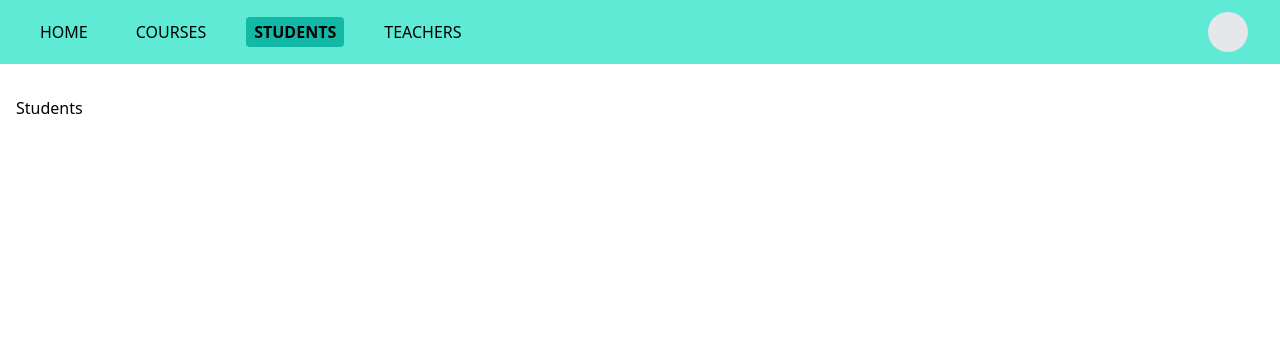
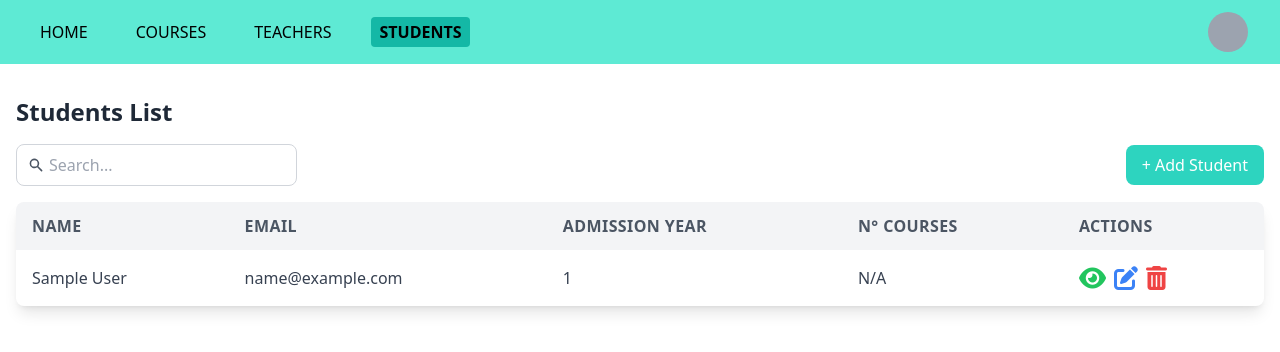
Before and after one commit to CodeByManu/SGA_Verificables, a Flask app: page /students in a window 1280 px wide. Shown: the top 352 px of the page. Run offline with Flask 3, Linux system fonts and the light colour scheme; tables that the repository leaves empty hold one stand-in row (values such as "Sample post"); some libraries are stand-ins or nearby versions.

Commit message:
feat: CRD (Not U) of Course, Teacher & Students

```diff
--- a/app.py
+++ b/app.py
@@ -1,6 +1,6 @@
 from flask import Flask, render_template, request, redirect, url_for, flash
-from config import Config # type: ignore
-from models import db, Course, Prerequisite, Period, Section, Teacher, Student, StudentSection, Evaluation, Task, Grade # type: ignore
+from config import Config
+from models import db, Course, Prerequisite, Period, Section, Teacher, Student, StudentSection, Evaluation, Task, Grade
 
 app = Flask(__name__)
 app.config.from_object(Config)
@@ -9,26 +9,25 @@ db.init_app(app)
 with app.app_context():
     db.create_all()
 
+# HOME
+
 @app.route('/')
 def home():
     return render_template('home.html', active_page='home')
 
+# COURSES
+
 @app.route('/courses', methods=['GET'])
 def get_courses():
     courses = Course.query.all()
-    return render_template('courses.html', courses=courses, active_page='courses')
+    return render_template('courses/courses.html', courses=courses, active_page='courses')
 
-@app.route('/students', methods=['GET'])
-def get_students():
-    students = Student.query.all()
-    return render_template('students.html', students=students, active_page='students')
+@app.route('/courses/<int:course_id>', methods=['GET'])
+def get_course_detail(course_id):
+    course = Course.query.get_or_404(course_id)
+    return render_template('courses/course_detail.html', course=course, active_page='courses')
 
-@app.route('/teachers', methods=['GET'])
-def get_teachers():
-    teachers = Teacher.query.all()
-    return render_template('teachers.html', teachers=teachers, active_page='teachers')
-
-@app.route('/courses/new', methods=['GET','POST'])
+@app.route('/courses', methods=['POST'])
 def post_course():
     if request.method == 'POST':
         code = request.form.get('code')
@@ -39,8 +38,88 @@ def post_course():
         db.session.commit()
         flash('Course added successfully!')
         return redirect(url_for('get_courses'))
-    return render_template('new_course.html')
 
+@app.route('/courses/<int:course_id>', methods=['POST'])
+def update_course(course_id):
+    course = Course.query.get_or_404(course_id)
+    if request.method == 'POST':
+        course.code = request.form.get('code')
+        course.name = request.form.get('name')
+        course.description = request.form.get('description')
+        db.session.commit()
+        flash('Course updated successfully!')
+        return redirect(url_for('get_courses'))
+
+@app.route('/course/delete/<int:course_id>', methods=['POST'])
+def delete_course(course_id):
+    course = Course.query.get_or_404(course_id)
+    db.session.delete(course)
+    db.session.commit()
+    flash('Curso eliminado exitosamente.')
+    return redirect(url_for('get_courses'))
+
+#TEACHERS
+
+@app.route('/teachers', methods=['GET'])
+def get_teachers():
+    teachers = Teacher.query.all()
+    return render_template('teachers/teachers.html', teachers=teachers, active_page='teachers')
+
+@app.route('/teachers/<int:teacher_id>', methods=['GET'])
+def get_teacher_detail(teacher_id):
+    teacher = Teacher.query.get_or_404(teacher_id)
+    return render_template('teachers/teacher_detail.html', teacher=teacher, active_page='teachers')
+
+@app.route('/teachers', methods=['POST'])
+def post_teacher():
+    if request.method == 'POST':
+        name = request.form.get('name')
+        email = request.form.get('email')
+        new_teacher = Teacher(name=name, email=email)
+        db.session.add(new_teacher)
+        db.session.commit()
+        flash('Teacher added successfully!')
+        return redirect(url_for('get_teachers'))
+
+@app.route('/teacher/delete/<int:teacher_id>', methods=['POST'])
+def delete_teacher(teacher_id):
+    teacher = Teacher.query.get_or_404(teacher_id)
+    db.session.delete(teacher)
+    db.session.commit()
+    flash('Teacher deleted successfully.')
+    return redirect(url_for('get_teachers'))
+
+#STUDENTS
+
+@app.route('/students', methods=['GET'])
+def get_students():
+    students = Student.query.all()
+    return render_template('students/students.html', students=students, active_page='students')
+
+@app.route('/students/<int:student_id>', methods=['GET'])
+def get_student_detail(student_id):
+    student = Student.query.get_or_404(student_id)
+    return render_template('students/student_detail.html', student=student, active_page='students')
+
+@app.route('/students', methods=['POST'])
+def post_student():
+    if request.method == 'POST':
+        name = request.form.get('name')
+        email = request.form.get('email')
+        admission_date = request.form.get('admission_date')
+        new_student = Student(name=name, email=email, admission_date=admission_date)
+        db.session.add(new_student)
+        db.session.commit()
+        flash('Student added successfully!')
+        return redirect(url_for('get_students'))
+
+@app.route('/student/delete/<int:student_id>', methods=['POST'])
+def delete_student(student_id):
+    student = Student.query.get_or_404(student_id)
+    db.session.delete(student)
+    db.session.commit()
+    flash('Student deleted successfully.')
+    return redirect(url_for('get_students'))
 
 if __name__ == '__main__':
     app.run(debug=True)
--- a/models.py
+++ b/models.py
@@ -72,7 +72,7 @@ class Student(db.Model):
     id = db.Column(db.Integer, primary_key=True)
     name = db.Column(db.String(100), nullable=False)
     email = db.Column(db.String(100), unique=True, nullable=False)
-    admission_date = db.Column(db.Date, nullable=False)
+    admission_date = db.Column(db.Integer, nullable=False)
 
     student_sections = db.relationship('StudentSection', back_populates='student', cascade="all, delete")
     grades = db.relationship('Grade', back_populates='student', cascade="all, delete")
--- a/templates/base.html
+++ b/templates/base.html
@@ -15,5 +15,6 @@
       {% block content %}
       {% endblock %}
     </main>
+    {% block scripts %}{% endblock %}
   </body>
 </html>
--- /dev/null
+++ b/templates/courses/course_detail.html
@@ -0,0 +1,6 @@
+{% extends "base.html" %}
+{% block content %}
+
+<h2 class="text-2xl font-bold text-gray-800 mb-4">{{ course.name }}</h2>
+
+{% endblock %}
--- a/templates/navbar.html
+++ b/templates/navbar.html
@@ -9,16 +9,15 @@
             <a href="{{ url_for('get_courses') }}" class="{{ link_class('courses') }}"> Courses </a>
         </li>
         <li>
+            <a href="{{ url_for('get_teachers') }}" class="{{ link_class('teachers') }}">
+                Teachers
+            </a>
+        </li>
+        <li>
             <a href="{{ url_for('get_students') }}" class="{{ link_class('students') }}">
                 Students
             </a>
         </li>
-        <li>
-            <a href="{{ url_for('get_teachers') }}" class="{{ link_class('teachers') }}">
-                Teachers
-            </a>
-        </li>
     </ul>
-
-    <div class="w-10 h-10 bg-gray-200 rounded-full"></div>
+    <div class="w-10 h-10 bg-gray-400 rounded-full"></div>
 </nav>
--- a/templates/students.html
+++ /dev/null
@@ -1,8 +0,0 @@
-{% extends "base.html" %}
-{% block content %}
-
-
-<h1 class="">Students</h1>
-
-
-{% endblock %}
--- /dev/null
+++ b/templates/students/modal_student_form.html
@@ -0,0 +1,55 @@
+<div id="modal" class="fixed inset-0 flex items-start justify-center z-50 hidden">
+    <div class="absolute inset-0 bg-black opacity-50" onclick="closeModal()"></div>
+    <div class="bg-white rounded-lg p-6 z-10 relative w-full max-w-md mt-24">
+        <h3 class="text-xl font-bold mb-4">Add Student</h3>
+        <form method="POST" action="{{ url_for('post_student') }}">
+            <div class="mb-4">
+                <label for="name" class="block text-gray-700 font-semibold mb-1">Name</label>
+                <input
+                    type="text"
+                    id="name"
+                    name="name"
+                    placeholder="e.g. John Doe"
+                    class="border border-gray-300 rounded w-full py-2 px-3 focus:outline-none focus:border-teal-400"
+                />
+            </div>
+            <div class="mb-4">
+                <label for="email" class="block text-gray-700 font-semibold mb-1">Email</label>
+                <input
+                    type="text"
+                    id="email"
+                    name="email"
+                    placeholder="e.g. johndoe@example.com"
+                    class="border border-gray-300 rounded w-full py-2 px-3 focus:outline-none focus:border-teal-400"
+                />
+            </div>
+
+            <div class="mb-4">
+                <label for="admission_date" class="block text-gray-700 font-semibold mb-1">Admission Year</label>
+                <input
+                    type="number"
+                    id="admission_date"
+                    name="admission_date"
+                    placeholder="e.g. johndoe@example.com"
+                    class="border border-gray-300 rounded w-full py-2 px-3 focus:outline-none focus:border-teal-400"
+                />
+            </div>
+
+            <div class="flex justify-end space-x-2 mt-4">
+                <button
+                    type="button"
+                    class="px-4 py-2 rounded bg-gray-300 hover:bg-gray-400"
+                    onclick="closeModal()"
+                >
+                    Cancel
+                </button>
+                <button
+                    type="submit"
+                    class="px-4 py-2 rounded bg-teal-500 text-white hover:bg-teal-600"
+                >
+                    Save
+                </button>
+            </div>
+        </form>
+    </div>
+</div>
--- /dev/null
+++ b/templates/students/student_detail.html
@@ -0,0 +1,6 @@
+{% extends "base.html" %}
+{% block content %}
+
+<h2 class="text-2xl font-bold text-gray-800 mb-4">{{ student.name }}</h2>
+
+{% endblock %}
--- /dev/null
+++ b/templates/students/students.html
@@ -0,0 +1,101 @@
+{% extends "base.html" %} {% block content %}
+
+<h2 class="text-2xl font-bold text-gray-800 mb-4">Students List</h2>
+
+<div class="flex items-center justify-between mb-4">
+    <div class="relative">
+        <input
+            type="search"
+            placeholder="Search..."
+            class="border border-gray-300 rounded-lg pl-8 pr-4 py-2 focus:outline-none focus:border-teal-400 transition-colors"
+        />
+        <svg
+            xmlns="http://www.w3.org/2000/svg"
+            class="text-gray-600 absolute w-4 h-4 -translate-y-2/4 left-3 top-2/4"
+            viewBox="0 0 20 20"
+            fill="currentColor"
+        >
+            <path
+                fill-rule="evenodd"
+                d="M8 4a4 4 0 100 8 4 4 0 000-8zM2 8a6 6 0 1110.89 3.476l4.817 4.817a1 1 0 01-1.414 1.414l-4.816-4.816A6 6 0 012 8z"
+                clip-rule="evenodd"
+            />
+        </svg>
+    </div>
+
+    <a
+        class="bg-teal-400 text-white px-4 py-2 rounded-lg hover:bg-teal-500 transition-colors cursor-pointer"
+        onclick="openModal()"
+    >
+        + Add Student
+    </a>
+</div>
+
+<div class="overflow-x-auto rounded-lg shadow-lg">
+    <table class="min-w-full border-collapse">
+        <thead class="bg-gray-100">
+            <tr>
+                <th class="py-3 px-4 text-left text-gray-600 uppercase tracking-wide">Name</th>
+                <th class="py-3 px-4 text-left text-gray-600 uppercase tracking-wide">Email</th>
+                <th class="py-3 px-4 text-left text-gray-600 uppercase tracking-wide">Admission Year</th>
+                <th class="py-3 px-4 text-left text-gray-600 uppercase tracking-wide">
+                    N° Courses
+                </th>
+                <th class="py-3 px-4 text-left text-gray-600 uppercase tracking-wide">Actions</th>
+            </tr>
+        </thead>
+        <tbody class="divide-y divide-gray-200">
+            {% for student in students %}
+            <tr>
+                <td class="py-3 px-4 text-gray-700">{{ student.name }}</td>
+                <td class="py-3 px-4 text-gray-700">{{ student.email }}</td>
+                <td class="py-3 px-4 text-gray-700">{{ student.admission_date }}</td>
+                <td class="py-3 px-4 text-gray-700">N/A</td>
+                <td class="py-3 px-4 text-gray-700 flex items-center space-x-2">
+                    <form action="{{ url_for('get_student_detail', student_id=student.id) }}">
+                        <button type="submit" title="View">
+                            <i
+                                class="fa-solid fa-eye text-green-500 hover:text-green-300 text-2xl"
+                            ></i>
+                        </button>
+                    </form>
+                    <button title="Edit">
+                        <i
+                            class="fa-solid fa-pen-to-square text-blue-500 hover:text-blue-300 text-2xl"
+                        ></i>
+                    </button>
+                    <form
+                        action="{{ url_for('delete_student', student_id=student.id) }}"
+                        method="POST"
+                        onsubmit="return confirm('Are you sure you want to remove {{student.name}}?');"
+                    >
+                        <button type="submit" title="Eliminate">
+                            <i class="fa fa-trash-can text-red-500 hover:text-red-300 text-2xl"></i>
+                        </button>
+                    </form>
+                </td>
+            </tr>
+            {% else %}
+            <tr>
+                <td colspan="5" class="py-3 px-4 text-center text-gray-700">
+                    No students found.
+                </td>
+            </tr>
+            {% endfor %}
+        </tbody>
+    </table>
+</div>
+{% include 'students/modal_student_form.html' %}
+
+{% endblock %} {% block scripts %}
+<script>
+    function openModal() {
+        document.getElementById('modal').classList.remove('hidden');
+        console.log('Modal opened');
+    }
+
+    function closeModal() {
+        document.getElementById('modal').classList.add('hidden');
+    }
+</script>
+{% endblock %}
--- /dev/null
+++ b/templates/teachers/teacher_detail.html
@@ -0,0 +1,6 @@
+{% extends "base.html" %}
+{% block content %}
+
+<h2 class="text-2xl font-bold text-gray-800 mb-4">{{ teacher.name }}</h2>
+
+{% endblock %}
```
Also changed, not shown: templates/courses/courses.html (renamed from templates/courses.html, +38 -10 lines), templates/courses/modal_course_form.html (added, +56 -0 lines), templates/new_course.html (deleted, +0 -12 lines), templates/teachers.html (deleted, +0 -8 lines), templates/teachers/modal_teacher_form.html (added, +44 -0 lines), templates/teachers/teachers.html (added, +100 -0 lines).
